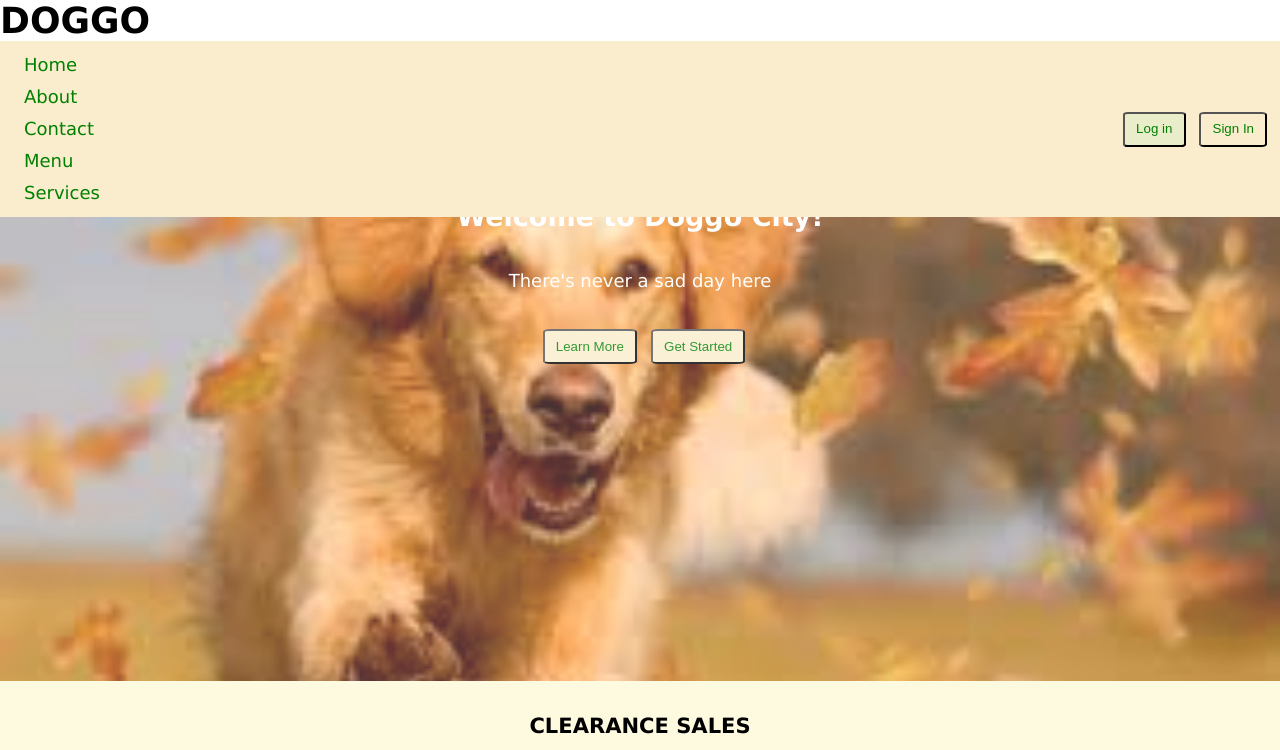
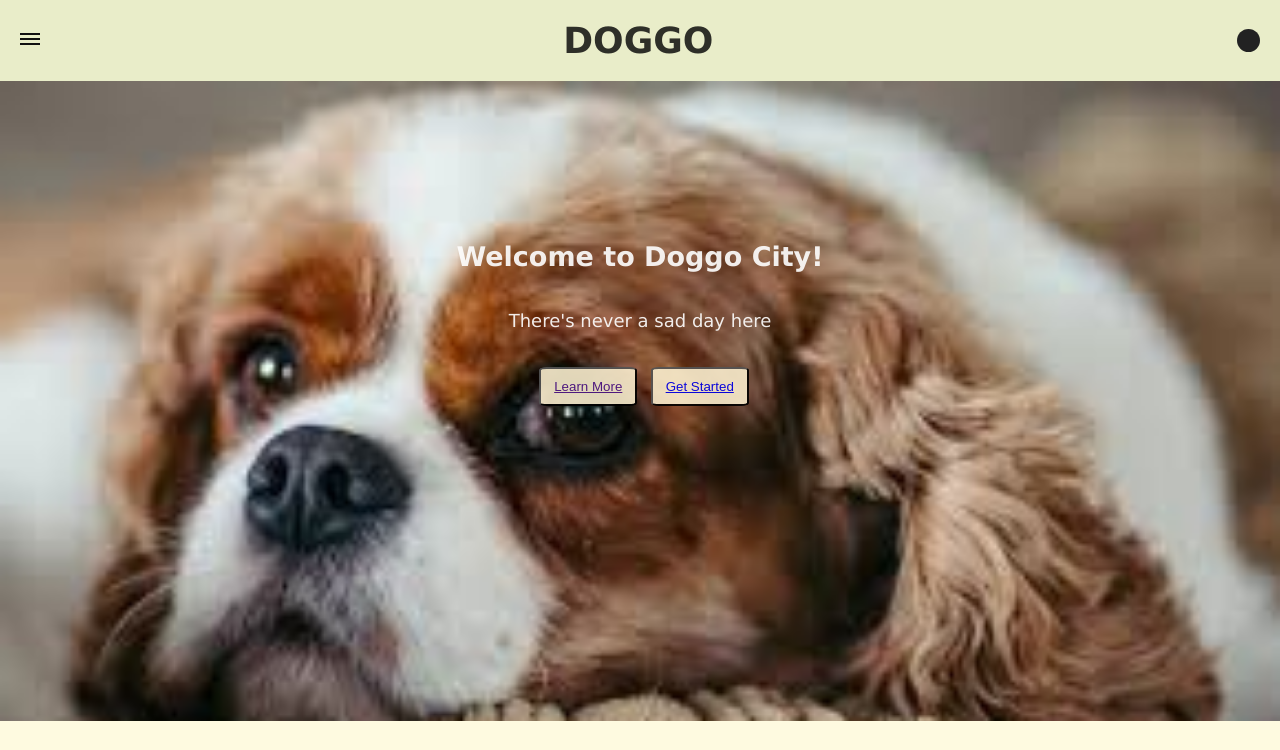
Before and after one commit to makis-pro/doggo, a plain HTML site: page index.html in a window 1280 px wide. Shown: the top 750 px of the page. Drawn offline with Linux system fonts and the light colour scheme.

Commit message:
dark theme and menu styles

```diff
--- a/styles.css
+++ b/styles.css
@@ -6,23 +6,23 @@
 }
 
 body {
-  font-family: "Lucida Sans", "Lucida Sans Regular", "Lucida Grande", "Lucida Sans Unicode", Geneva, Verdana, sans-serif;
-  font-size: small;
-  /* overflow-x: hidden; */
+  font-family: Verdana, Geneva, Tahoma, sans-serif;
 }
 
 /* General styles  */
 
 a{
-  color: green;
   padding: .2rem;
-  text-decoration: none;
 }
 
 button {
-  padding: .5rem;
+  padding: .6rem;
   border-radius: 8%;
   cursor: pointer;
+}
+
+li{
+  list-style-type: none;
 }
 
 section {
@@ -30,45 +30,120 @@ section {
 }
 
 
-/* NAV STYLES  */
-nav {
-  position: fixed;
-  width: 100%;
+/* ==== DARK THEME==== */
+
+div.dark-theme{
+  cursor: pointer;
+  background-color: #222;
+  height: 1.3em;
+  width: 1.3em;
+  border-radius: 100%;
+}
+
+
+/* ====== HEADER SECTION ===== */
+
+header{
   display: flex;
   justify-content: space-between;
   align-items: center;
-  z-index: 5;
-  padding: .5rem .8rem;
-  background-color: #faedcd;
+  background-color: #e9edc9;
+  padding: 20px;
 }
 
-#menu-list{
-  display: flex;
-  justify-content: center;
-  align-items: center;
+header h1{
+  opacity: .8;
 }
 
-nav li {
-  list-style-type: none;
-  line-height: 2rem;
-  padding: 0 .5rem;
+.burger{
+  cursor: pointer;
+  font-size: 1.2em;
+  z-index: 1;
 }
 
-nav li:hover {
-  color: #ccd5ae;
-  background-color: #fefae0;
-  border-radius: 10%;
-  /* font-size: smaller; */
-  /* border-right: 4px solid #ccd5ae; */
+.burger span{
+  display: block;
+  height: 2px;
+  width: 20px;
+  background-color: #111;
+  margin-bottom: 3px;
 }
 
-nav svg {
-  height: 1rem;
-  width: 1rem;
-  padding-top: .3rem;
-  color: #d4a373;
+/* HEADER DARK THEME STYLES  */
+
+header.dark-theme{
+  background-color: #111;
+  color: whitesmoke;
 }
 
+header.dark-theme .burger span{
+  background-color: white;
+}
+
+header.dark-theme div.dark-theme{
+  cursor: pointer;
+  background-color: whitesmoke;
+  height: 1.3em;
+  width: 1.3em;
+  border-radius: 100%;
+}
+
+/* ======NAV STYLES ===== */
+
+nav{
+  padding: 1rem;
+  padding-top: 5rem;
+  background-color: #222;
+  height: 100vh;
+  width: 200px;
+  position: absolute;
+  top: 0;
+  left: -200px;
+  z-index: 0;
+}
+
+nav li a{
+  color: #eee;
+  font-size: 1em;
+  display: block;
+  margin-bottom: 1em;
+}
+
+/* Open state  */
+
+nav.open{
+  left: 0;
+}
+
+.burger.open span:nth-child(1){
+  transform: rotate(45deg) translateY(8px);
+  background-color: #fff;
+  width: 1em;
+}
+
+.burger.open span:nth-child(2){
+  opacity: 0;
+  width: 0;
+}
+
+.burger.open span:nth-child(3){
+   transform: rotate(-45deg) translateY(-8px);
+   background-color: #fff;
+   width: 1em;
+}
+
+/* MENU transitions */
+
+nav{
+  transition: left ease-in .3s;
+}
+
+.burger span{
+  transition: all ease-in 0.3s;
+}
+
+
+/* BUTTON STYLES */
 button.log-in {
   background-color: #e9edc9;
 }
@@ -78,29 +153,34 @@ button.get-started {
   background-color: #faedcd;
 }
 
-div #menuIcon {
-  cursor: pointer;
-  padding: .4rem;
-  background-color: whitesmoke;
-  border-radius: 3px;
+/* ======SECTION 1 STYLES =====  */
+
+.section1 {
+  background-image: url(images/french\ bulldog.jpg);
+  background-size: cover;
+  height: 60vh;
+}
+
+.section1 div.heading{
+  padding-top: 5em;
+  line-height: 4rem;
+  text-align: center;
+  color: #fff;
+  opacity: .9;
+}
+
+/* SECTION 1 DARK THEME */
+.section1.dark-theme{
+  background-image:url(images/black.jpg);
+  background-size: cover;
+}
+
+.section1.dark-theme div.heading{
+  color: whitesmoke;
 }
 
 
-/* Section 1 styles  */
-
-.section1 {
-  background-image: url(images/Doggo.jpg);
-  opacity: .8;
-  background-size: cover;
-}
-
-.section1 div.heading{
-  line-height: 4rem;
-  text-align: center;
-  padding-top: 4rem;
-  color: white;
-  opacity: 1;
-}
+/* ==== DIFFERNT BUTTON STYLES===== */
 
 button .learn-more{
   background-color: #d4a373;
@@ -109,7 +189,6 @@ button .learn-more{
 .section1 .get-started, button {
   background-color: #faedcd;
   margin-left: .5rem;
-  transition: 2s;
 }
 
 /* section 2 styles  */
@@ -122,7 +201,6 @@ form {
   line-height: 4rem;
   padding-left: 8rem;
   background-color: #faedcd;
-  transition: 2s;
 }
 
 form input {
@@ -135,7 +213,7 @@ form input:focus {
   background-color: #e9edc9;
 }
 
-/* SACTION 3 styles */
+/* ===== SECTION 3 styles ===== */
 .section3{
   text-align: center;
   background-color: #fefae0;
@@ -149,10 +227,6 @@ form input:focus {
 
 .fourth-dog{
   margin-top: -3rem;
-}
-
-.section3 .dropdown {
-  cursor: pointer;
 }
 
 .section3 .dogs {
@@ -188,6 +262,10 @@ footer p{
 footer p a{
   color: #e9edc9;
 }
+
+
+/* DARK THEME STYLES  */
+
 
 /* media screen adjustments */
 
```
